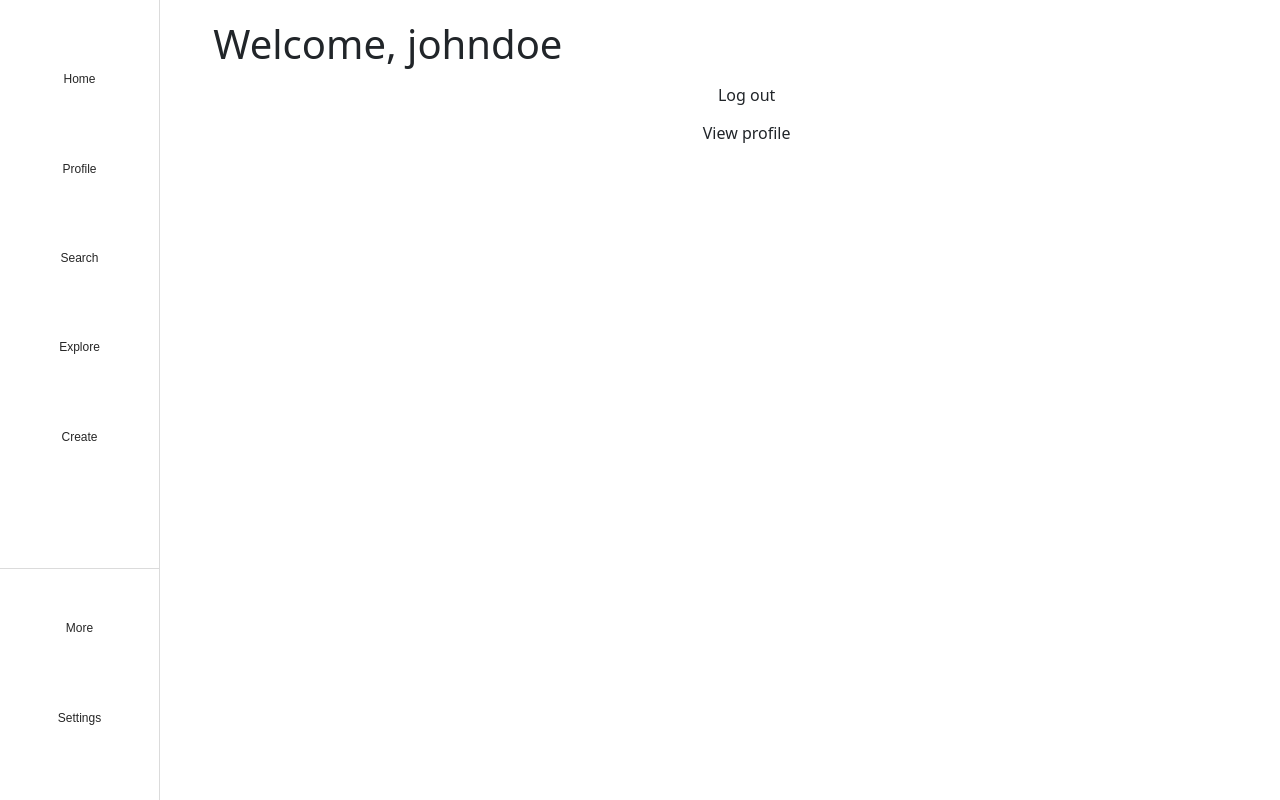
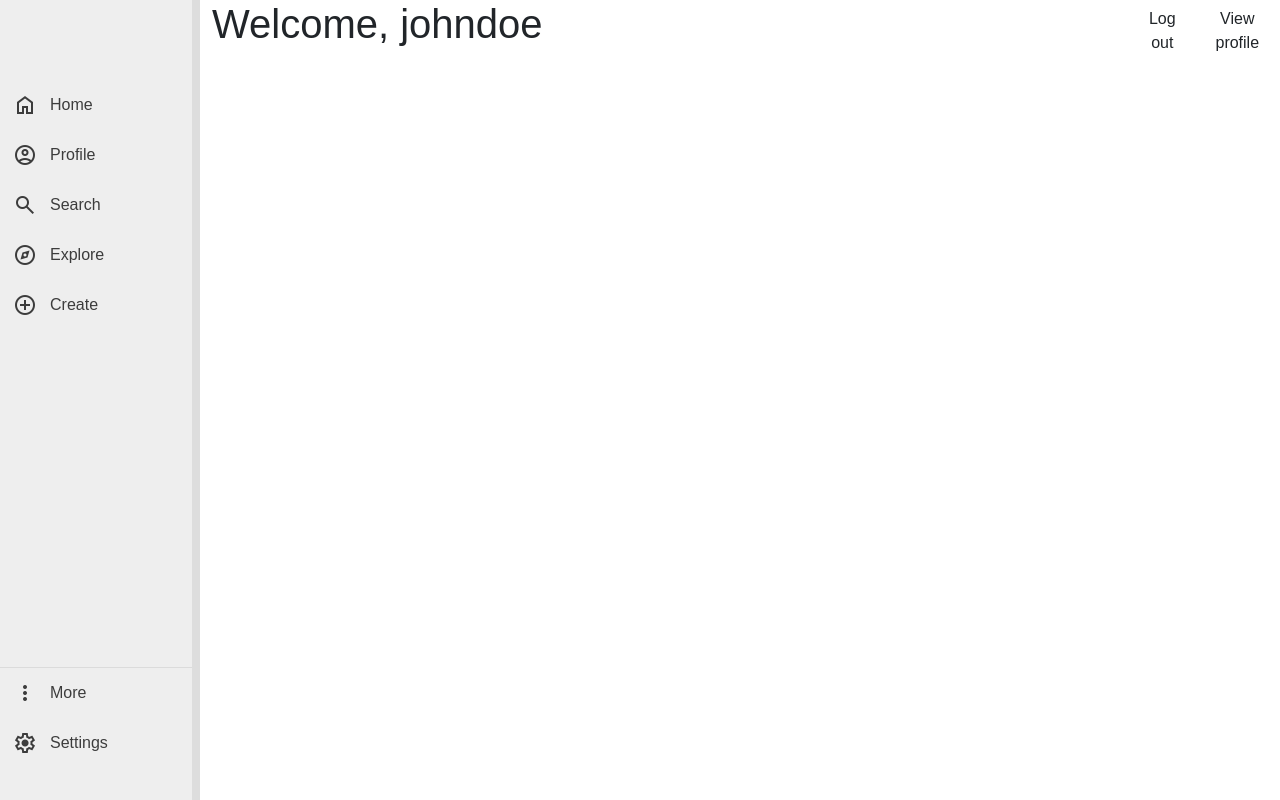
Before and after one commit to M-Biban/instagram-dupe, a Django app: page /dashboard/ in a window 1280 px wide. Run offline with Django 5.2, Linux system fonts and the light colour scheme; a user stored in the database is signed in; some libraries are stand-ins or nearby versions.

Commit message:
collapsable toolbar

```diff
--- a/socials/templates/base.html
+++ b/socials/templates/base.html
@@ -6,6 +6,7 @@
     <meta name="viewport" content="width=device-width, initial-scale=1">
     <link href="https://cdn.jsdelivr.net/npm/bootstrap@5.1.2/dist/css/bootstrap.min.css" rel="stylesheet" integrity="sha384-uWxY/CJNBR+1zjPWmfnSnVxwRheevXITnMqoEIeG1LJrdI0GlVs/9cVSyPYXdcSF" crossorigin="anonymous">
     <link rel="stylesheet" href="https://cdn.jsdelivr.net/npm/bootstrap-icons@1.5.0/font/bootstrap-icons.css">
+    <link rel="stylesheet" href="https://fonts.googleapis.com/css2?family=Material+Symbols+Outlined:opsz,wght,FILL,GRAD@24,400,0,0" />
     <link href="{% static 'css/menu.css' %}" rel="stylesheet">
     <title>Instagram-dupe</title>
   </head>
--- a/socials/templates/base_content.html
+++ b/socials/templates/base_content.html
@@ -1,17 +1,9 @@
 {% extends 'base.html' %}
 {% block body %}
   {% include 'partials/messages.html' %}
-  <div class="container-fluid">
-    <div class="row vh-100 overflow-hidden">
-      <div class="col-2">
-        {% include 'partials/menu.html' %}
-      </div>
-      <div class="col-10" style="padding: 20px 0">
-        <div class="row">
-          {% block content %}
-          {% endblock %}
-        </div>
-      </div>
-    </div>
+  <div class="page-container">
+    {% include 'partials/menu.html' %}
+    {% block content %}
+    {% endblock %}
   </div>
 {% endblock %}
--- a/socials/templates/dashboard.html
+++ b/socials/templates/dashboard.html
@@ -1,6 +1,6 @@
 {% extends 'base_content.html' %}
 {% block content %}
-        <div class="col-12">
+        <div class="container">
           <h1>Welcome, {{ user.username }}</h1>
         </div>
         <a href='{% url 'log-out' %}' class="btn">Log out</a>
--- a/socials/templates/partials/menu.html
+++ b/socials/templates/partials/menu.html
@@ -1,32 +1,81 @@
-<nav class="navbar">
-    <div class="top-nav">
-        <ul class="nav navbar-nav">
-            <li class="nav-item">
-                <a class="nav-link" href="{% url 'dashboard' %}">Home</a>
-            </li>
-            <li class="nav-item">
-                <a class="nav-link" href='{% url 'view-profile' %}'>Profile</a>
-            </li>
-            <li class="nav-item">
-                <a class="nav-link" href="#">Search</a>
-            </li>
-            <li class="nav-item">
-                <a class="nav-link" href="#">Explore</a>
-            </li>
-            <li class="nav-item">
-                <a class="nav-link" href="#">Create</a>
-            </li>
-        </ul>
+    <nav class="nav">
+      <div class="nav__border"></div>
+      <div class="top-nav">
+      <a href="{% url 'dashboard' %}" class="nav__link">
+        <div class="nav__icon-container">
+            <span class="material-symbols-outlined">
+                home
+                </span>
+        </div>
+        <span class="nav__label">Home</span>
+      </a>
+      <a href="{% url 'view-profile' %}" class="nav__link">
+        <div class="nav__icon-container">
+            <span class="material-symbols-outlined">
+                account_circle
+                </span>
+        </div>
+        <span class="nav__label">Profile</span>
+      </a>
+      <a href="#" class="nav__link">
+        <div class="nav__icon-container">
+            <span class="material-symbols-outlined">
+                search
+                </span>
+        </div>
+        <span class="nav__link">Search</span>
+      </a>
+      <a href="#" class="nav__link">
+        <div class="nav__icon-container">
+            <span class="material-symbols-outlined">
+                explore
+                </span>
+        </div>
+        <span class="nav__label">Explore</span>
+      </a>
+      <a href="#" class="nav__link">
+        <div class="nav__icon-container">
+            <span class="material-symbols-outlined">
+                add_circle
+                </span>
+        </div>
+        <span class="nav__label">Create</span>
+    </a>
     </div>
-    <div class="spacer"></div>
-    <div class="bottom-nav">
-        <ul class="nav navbar-nav">
-            <li class="nav-item">
-                <a class="nav-link" href="#">More</a>
-            </li>
-            <li class="nav-item">
-                <a class="nav-link" href="#">Settings</a>
-            </li>
-        </ul>
-    </div>
-</nav>
+    <div class="spacer">
+</div>
+<div class="bottom-nav">
+    <a href="#" class="nav__link">
+        <div class="nav__icon-container">
+            <span class="material-symbols-outlined">
+                more_vert
+                </span>
+        </div>
+        <span class="nav__label">More</span>
+      </a>
+      <a href="#" class="nav__link">
+        <div class="nav__icon-container">
+            <span class="material-symbols-outlined">
+                settings
+                </span>
+        </div>
+        <span class="nav__label"> Settings </span>
+      </a>
+</div>
+    </nav>
+    <script>
+        document.addEventListener("DOMContentLoaded", function() {
+            const nav = document.querySelector(".nav");
+            const navBorder = document.querySelector(".nav__border");
+
+         if (navBorder) {
+                navBorder.addEventListener("click", () => {
+                    console.log("Border clicked!");
+                    nav.classList.toggle("nav--collapsed");
+                    console.log("Collapsed class toggled:", nav.classList.contains("nav--collapsed"));
+                });
+            }
+        });
+
+
+      </script>
--- a/static/css/menu.css
+++ b/static/css/menu.css
@@ -1,29 +1,93 @@
-/* General Navbar Styling */
-.navbar {
+:root {
+    --nav-icon-width: 50px;
+    --nav-border-width: 8px;
+  }
+
+  html,
+  body {
+    height: 100%;
+    margin: 0;
+    font-family: sans-serif;
+  }
+
+  .page-container {
+    height: inherit;
     display: flex;
+  }
+
+  .main {
+    height: inherit;
+    padding: 0;
+    padding-left: var(--nav-border-width);
+    overflow-y: auto;
+  }
+
+  .nav {
+    width: 12.5em;
+    height: 100vh;
+    position: relative;
+    background-color: #eeeeee;
+    transition: width 0.2s;
+    flex-shrink: 0;
     flex-direction: column;
-    justify-content: space-between;
-    background-color: #fff;
-    padding: 20px 0;
-    border-right: 1px solid #dbdbdb;
-    height: 100vh; /* Full viewport height */
-    position: fixed;
-    width: 10em;
-    top: 0;
-    left: 0;
-    z-index: 1000;
-    font-family: Arial, sans-serif;
-    overflow-y: auto; /* Allow vertical scrolling */
-    overflow-x: hidden; /* Prevent horizontal scrolling */
     flex-wrap: nowrap;
-}
+    overflow-y: auto;
+    overflow-x: hidden;
+  }
 
-/* Top Navigation Styling */
-.top-nav {
+  .nav--collapsed {
+    width: var(--nav-icon-width);
+  }
+
+  .nav--collapsed .nav__label {
+    display: none;
+  }
+
+  .nav__link {
+    display: flex;
+    align-items: center;
+    color: rgba(0, 0, 0, 0.75);
+    text-decoration: none;
+    width:inherit;
+  }
+
+  .nav__link:hover {
+    background-color: #dddddd;
+  }
+
+  .nav__icon-container {
+    width: var(--nav-icon-width);
+    height: var(--nav-icon-width);
+    display: flex;
+    align-items: center;
+    justify-content: center;
+    flex-shrink: 0;
+  }
+
+  .nav__label {
+    white-space: nowrap;
+  }
+
+  .nav__border {
+    position: absolute;
+    right: 0%;
+    width: var(--nav-border-width);
+    height: inherit;
+    background-color: #dddddd;
+    transition: background-color 0.2s;
+    cursor: ew-resize;
+  }
+
+  .nav__border:hover {
+    background-color: #cccccc;
+  }
+
+  .top-nav {
     display: flex;
     flex-direction: column;
     align-items: center;
     width: 100%;
+    padding-top: 5em;
 }
 
 /* Spacer Styling */
@@ -40,83 +104,3 @@
     padding-bottom: 2em;
     border-top: 1px solid #dbdbdb; /* Separate the bottom-nav visually */
 }
-
-/* List Items Styling */
-.nav-item {
-    list-style: none;
-    margin: 0.7em 0;
-    width: 100%;
-}
-
-.nav-item .nav-link {
-    text-decoration: none;
-    color: #262626;
-    font-size: 12px;
-    font-weight: 500;
-    display: flex;
-    flex-direction: column;
-    align-items: center;
-    padding: 10px 0;
-    width: 100%;
-    transition: color 0.3s ease;
-}
-
-.nav-item .nav-link:hover {
-    color: #0095f6;
-}
-
-/* Active Link Styling */
-.nav-item .nav-link.active {
-    color: #0095f6;
-}
-
-/* Add a simple icon to each nav item (simulating Instagram icons) */
-.nav-item .nav-link:before {
-    content: "";
-    display: inline-block;
-    width: 24px;
-    height: 24px;
-    background-repeat: no-repeat;
-    background-size: contain;
-    margin-bottom: 5px;
-}
-/*
-.nav-item:nth-child(1) .nav-link:before {
-    background-image: url('path-to-home-icon.png'); /* Replace with actual icon path
-}
-
-.nav-item:nth-child(2) .nav-link:before {
-    background-image: url('path-to-profile-icon.png'); /* Replace with actual icon path
-}
-
-.nav-item:nth-child(3) .nav-link:before {
-    background-image: url('path-to-search-icon.png'); /* Replace with actual icon path
-}
-
-.nav-item:nth-child(4) .nav-link:before {
-    background-image: url('path-to-explore-icon.png'); /* Replace with actual icon path
-}
-
-.bottom-nav .nav-item:nth-child(1) .nav-link:before {
-    background-image: url('path-to-more-icon.png'); /* Replace with actual icon path
-}
-
-.bottom-nav .nav-item:nth-child(2) .nav-link:before {
-    background-image: url('path-to-settings-icon.png'); /* Replace with actual icon path
-}
-
-/* Mobile Responsive Styling */
-@media (max-width: 768px) {
-    .navbar {
-        width: 60px;
-    }
-
-    .nav-item .nav-link {
-        font-size: 10px;
-    }
-
-    .nav-item .nav-link:before {
-        width: 20px;
-        height: 20px;
-    }
-}
```
